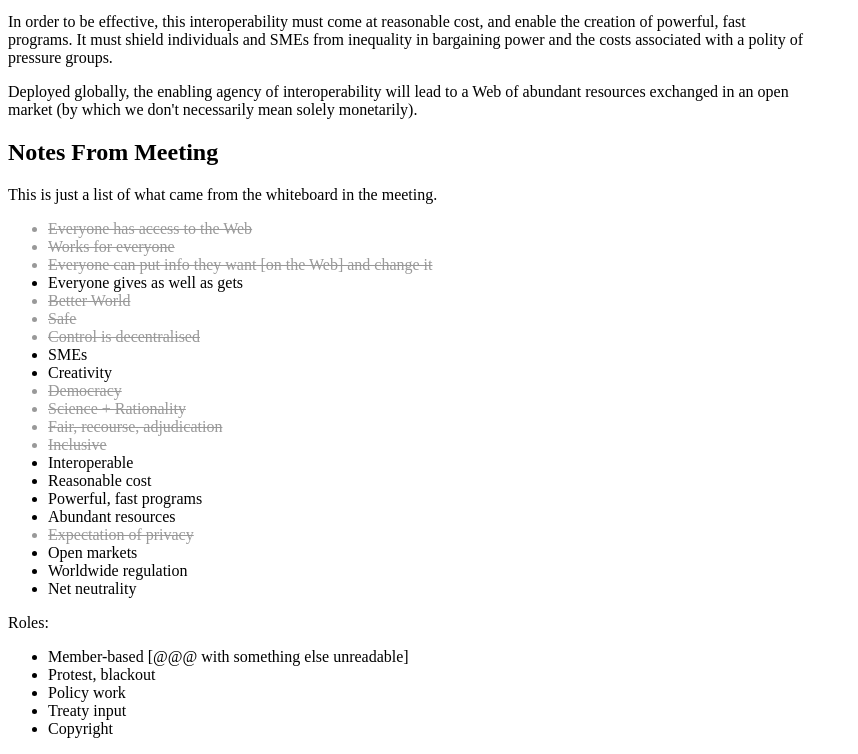
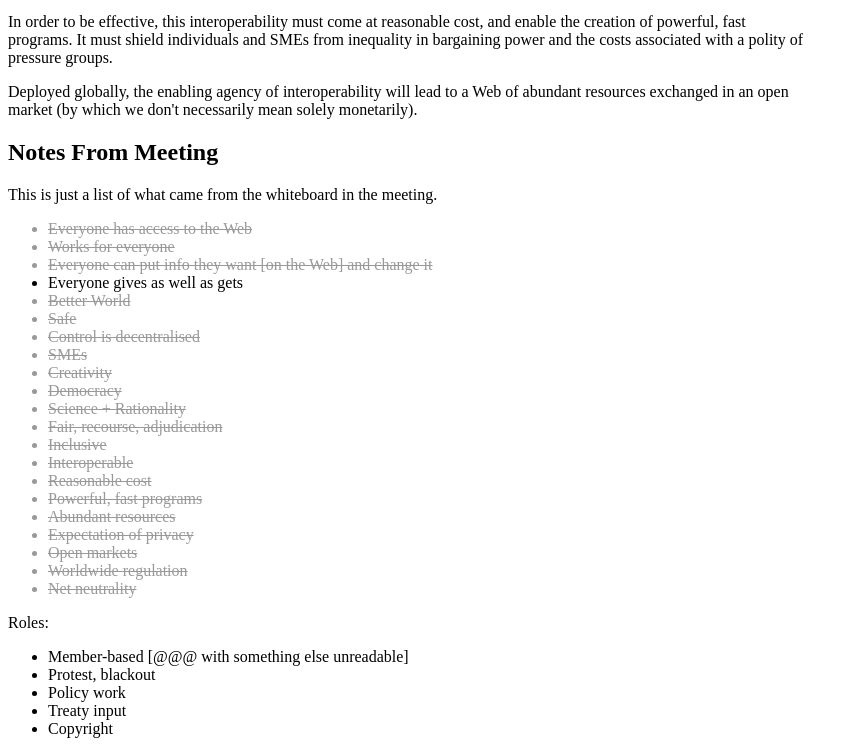
Before and after one commit to darobin/vision-old, a plain HTML site: page index.html in a window 1280 px wide. Shown: the part 1542-2296 px from the top of the page, without its empty margins (0-858 px from the left). Drawn offline with Linux system fonts and the light colour scheme.

Commit message:
clean up writing notes

```diff
--- a/index.html
+++ b/index.html
@@ -211,7 +211,11 @@
       any one group from being on the critical path to innovation
       - pervasive technology
       - pay particular attention to "frictions and disturbances" between technology and society
-        since that is where conflict need be addressed.
+      since that is where conflict need be addressed.
+      • "The kind of self-education which a self-governing people must obtain can be had only
+      through its daily experiences. In other words, a democracy must have a way of life which
+      educates the people for the democratic way of life." -> we need to set ourselves up so as
+      to ensure that what we do is self-reproducing
       -->
 
       <!--
@@ -223,117 +227,29 @@
           - manifest destiny of humankind
           - the bondage of prerogative and authority, rights that can be enforced against
             magnates, majorities, and mobs.
-      -->
-      <!--
-        NOTES FROM LIPPMANN
 
-        Prior to the Industrial Revolution, social relationship were relatively well ordained. The
-        advent and continuous increase of the division of labour that stemmed from it was at the
-        heart of all the great social issues that followed, and to this day has yet to be matched
-        by a sufficient adaptation of our social thinking to our social organisation. The Web, and
-        more generally the Internet, by their reticular nature have provided the soil on which to
-        rebuild the links amongst people that division of labour had shaken.
-
-        • "The problem, as I see it, is how to reconcile with the comparatively new economy of the
-        division of labour the great and ancient and progressive traditions of liberty embodied in
-        laws which respect the human personality". -> this can be adapted with the Web in mind, as
-        part of the intro
-        • "For the frictions and disturbances mark the points at which the social order is in
-        conflict with the economy." -> we have some of that
         • "If, as I am arguing, it is the mission of liberalism to discern the guiding principles
         of the transition from the primitive way of life in relatively self-contained communities to
         a way of life in a Great Society of interdependent specialists, then liberalism is concerned
         with nothing less than a re-adaptation of the human race to a new mode of existence."
         -> we must take that into account
-        • "The kind of self-education which a self-governing people must obtain can be had only
-        through its daily experiences. In other words, a democracy must have a way of life which
-        educates the people for the democratic way of life." -> we need to set ourselves up so as
-        to ensure that what we do is self-reproducing
-        • "Truly conceived, a democracy is not the government of a people by elected representatives
-        exercising the prerogatives of their former lords and masters. It is the government of the
-        people by a common law which defines the reciprocal rights and duties of persons. This
-        common law is defined, applies, and amended by the representatives of the people." -> can
-        this somehow apply?
+        • "For the frictions and disturbances mark the points at which the social order is in
+        conflict with the economy." -> we have some of that
         • "The manifest destiny of mankind is to become adult and to replace paternal authority
         with fraternal association." -> This seems to be part of the plan.
-        • "The business of the state must be based on an understanding of the limitations of
-        coercive authority; the art of governing must call for not more than the ordinarily
-        available wisdom of average men. (...) There are few supermen. There has never been a
-        succession of supermen." This is related to freedom and governance.
         • "So the liberal state does not have to be supremely wise. That is more than a state can
         hope to be: the liberal state has only to create a sincere conviction that it means to be
         fair." -> s/liberal state/Consortium/
-        • "The conception of equal and certain laws is the political corollary of the division of
-        labour."
         • "To those who ask where this higher law is to be found, the answer is that it is a
         progressive discovery of men striving to civilise themselves, and that its scope and
         implications are a gradual revelation that is by no means completed." -> nice helper part
         for the section on the endgame? or maybe the conclusion?
         • "Liberalism commits the destiny of civilisation, not to a few finite politicians here and
         there, but to the whole genius of mankind." -> I like "the whole genius"
-
-
-        From GOOD FAITH COLLABORATION
-
-        • "When those subject to bureaucratic control seek to escape the influence of the existing
-        bureaucratic apparatus, this is normally possible only by creating an organization of their
-        own which is equally subject to bureaucratization." 16 It seems as if Weber was speaking of
-        forking over a century ago. -> yeah man
-        • "In his book Surowiecki argues that groups of people can make very good decisions when
-        there is diversity, independence, decentralization, and appropriate aggregation within the
-        group."
-        • "It is true that civility as I characterize it is related to mutual respect, but there is
-        a crucial difference: genuine respect is too strong a value to demand ... in a deeply
-        pluralistic society. The relative advantage of civility is that it does not ask participants
-        to do anything more than treat political interlocutors as if they were worthy of respect and
-        understanding, keeping their private thoughts to themselves."
-        • "Cass Sunstein convincingly argues that dissent is a critical and generative contribution
-        to society."
-      -->
-
-      <!--
-        - look at HTML design principle too perhaps?
-        - conspiracy: the breathe together
-        - "That we may fulfil the promises of our time."
-          - A free conspiracy to fulfil the promises of our time.
+        - Actions based on our values: join (lead) internet protests when needed, do policy
+        work, provide input to treaties, e.g. copyright &amp; DRM
       -->
     </section>
-
-    <!--
-      VARIOUS NOTES
-      <section>
-        <h2>The Universal Web</h2>
-        <p>
-          access for all, works for all, all can publish
-        </p>
-        <p>
-          builds a better world
-        </p>
-      </section>
-
-      <section>
-        <h2>Decentralised Control</h2>
-        <p>
-          democracy, fairness, interoperability, open markets, unified regulation
-        </p>
-      </section>
-
-      <section>
-        <h2>Better Web, Better World</h2>
-        <p>
-          the two are indistinguishable, privacy &amp; safety everywhere, democracy, rationality,
-          science, inclusive, universal community, a world of abundance
-        </p>
-      </section>
-
-      <section>
-        <h2>Actions</h2>
-        <p>
-          issue statements based on values, join (lead) internet protests when needed, do policy
-          work, provide input to treaties, e.g. copyright &amp; DRM
-        </p>
-      </section>
-    -->
     <section class='appendix'>
       <h2>Notes From Meeting</h2>
       <p>
@@ -347,20 +263,20 @@
         <li class='done'>Better World</li>
         <li class='done'>Safe</li>
         <li class='done'>Control is decentralised</li>
-        <li>SMEs</li>
-        <li>Creativity</li>
+        <li class='done'>SMEs</li>
+        <li class='done'>Creativity</li>
         <li class='done'>Democracy</li>
         <li class='done'>Science + Rationality</li>
         <li class='done'>Fair, recourse, adjudication</li>
         <li class='done'>Inclusive</li>
-        <li>Interoperable</li>
-        <li>Reasonable cost</li>
-        <li>Powerful, fast programs</li>
-        <li>Abundant resources</li>
+        <li class='done'>Interoperable</li>
+        <li class='done'>Reasonable cost</li>
+        <li class='done'>Powerful, fast programs</li>
+        <li class='done'>Abundant resources</li>
         <li class='done'>Expectation of privacy</li>
-        <li>Open markets</li>
-        <li>Worldwide regulation</li>
-        <li>Net neutrality</li>
+        <li class='done'>Open markets</li>
+        <li class='done'>Worldwide regulation</li>
+        <li class='done'>Net neutrality</li>
       </ul>
       <p>
         Roles:
```
